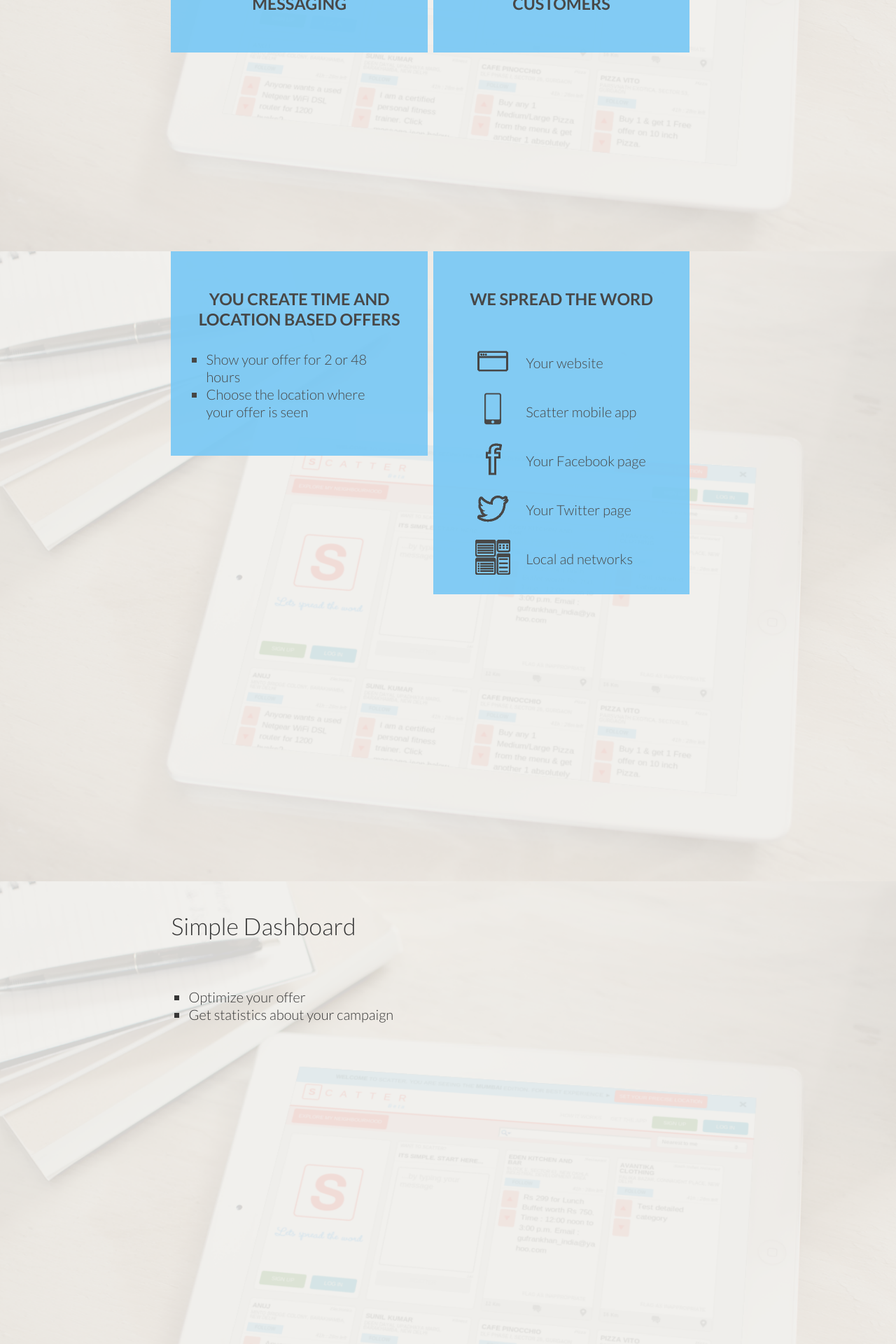
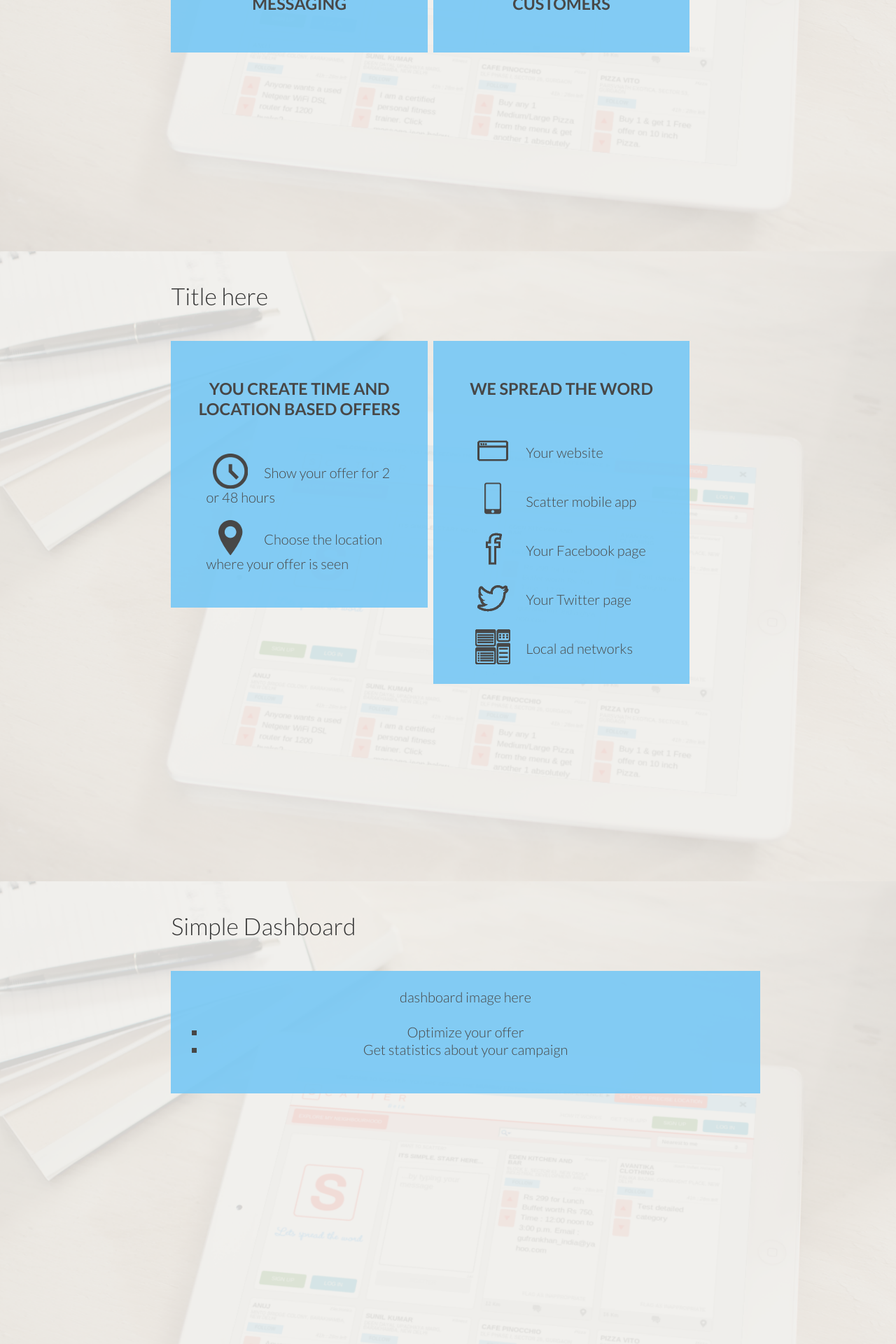
Before and after one commit to metamn/scatter, a Jekyll site: the page built from _posts/2013-08-13-business.html, in a window 1280 px wide. Shown: the part 1441-3361 px from the top of the page at 70% size. Built offline with Jekyll 4.4.1, drawn with Linux system fonts in a browser that asks for light colours; nearby versions of some CDN libraries.

Commit message:
All done, needs to be reviewed

```diff
--- a/_config.yml
+++ b/_config.yml
@@ -2,4 +2,4 @@ permalink: /:title
 
 name: Scatter
 
-#url: http://metamn.github.io/scatter
+url: http://metamn.github.io/scatter
--- a/_posts/2013-08-13-business.html
+++ b/_posts/2013-08-13-business.html
@@ -61,6 +61,9 @@ class: business
 
   <section id="slide-3">
     <article>
+      <header>
+        <h1>Title here</h1>
+      </header>
 
       <div id="offer">
         <h2>You create time and location based offers</h2>
@@ -85,16 +88,21 @@ class: business
   </section>
 
 
-  <section id="slide-3">
+  <section id="slide-4">
     <article>
       <header>
         <h1>Simple Dashboard</h1>
       </header>
 
-      <ul>
-        <li>Optimize your offer</li>
-        <li>Get statistics about your campaign</li>
-      </ul>
+      <div>
+        <figure>
+          <figcaption>dashboard image here</figcaption>
+        </figure>
+        <ul>
+          <li>Optimize your offer</li>
+          <li>Get statistics about your campaign</li>
+        </ul>
+      </div>
     </article>
   </section>
 
--- a/assets/print.css
+++ b/assets/print.css
@@ -115,13 +115,13 @@ body .container #content h1 { font-weight: 300; font-size: 170%; }
 @media only screen and (min-width: 1401px) { body .container #content h1 { font-size: 220%; } }
 body .container #content h2 { font-weight: bold; text-transform: uppercase; }
 body .container #content h1, body .container #content h2 { padding: 1.25em 0; }
-body .container #content section#intro { background-image: url(/assets/smartphone-with-scatter.png); }
+body .container #content section#intro { background-image: url(http://metamn.github.io/scatter/assets/smartphone-with-scatter.png); }
 body .container #content section#intro article header { width: 100%; float: left; margin-top: 38.196%; }
 body .container #content section#intro article header h1 { color: #f0efeb; }
 body .container #content section#intro article form { /* I'm a business */ }
 body .container #content section#intro article form a:first-of-type { display: inline-block; margin-top: 3.75em; }
 @media only screen and (min-width: 1401px) { body .container #content section#intro article form a:first-of-type { margin-top: 6.25em; } }
-body .container #content section#features { background-image: url(/assets/laptop-with-scatter.png); }
+body .container #content section#features { background-image: url(http://metamn.github.io/scatter/assets/laptop-with-scatter.png); }
 body .container #content section#features article header h1 { color: #f0efeb; }
 body .container #content section#features article ul { width: 100%; float: left; display: block; margin: 0; margin: 1.25em 0; }
 body .container #content section#features article ul li { display: inline-block; list-style-type: none; margin-left: 0; float: left; margin-right: 1.25em; }
@@ -135,7 +135,7 @@ body .container #content section#features article ul li:last-of-type { margin-ri
 body .container #content section#features article form { /* I'm a business */ }
 body .container #content section#features article form input:first-of-type { display: none; }
 body .container #content section#features article form p { display: inline-block; }
-body .container #content section#testimonials { background-image: url(/assets/laptop-with-scatter.png); }
+body .container #content section#testimonials { background-image: url(http://metamn.github.io/scatter/assets/laptop-with-scatter.png); }
 body .container #content section#testimonials article ul { width: 100%; float: left; margin: 2.5em 0 1.25em; list-style: none; }
 body .container #content section#testimonials article ul li { margin-bottom: 1.25em; width: 100%; float: left; background: #363636; color: #f0efeb; opacity: .9; font-weight: 400; cursor: pointer; }
 @media only screen and (min-width: 1401px) { body .container #content section#testimonials article ul li { max-width: 61.804%; } }
@@ -160,7 +160,7 @@ body.business .container #header nav ul li.last, body.business .container #heade
 body.business .container #header nav ul li { padding-right: 1.25em; cursor: pointer; }
 body.business .container #header nav ul li:after { content: ''; position: absolute; width: 24px; height: 24px; border-radius: 50%; border: 4px solid #77c8f5; }
 body.business .container #header nav ul li:hover:after, body.business .container #header nav ul li.active:after { background: #77c8f5; }
-body.business .container #content section { background-image: url(/assets/tablet-with-scatter.png); }
+body.business .container #content section { background-image: url(http://metamn.github.io/scatter/assets/tablet-with-scatter.png); }
 body.business .container #content section div { width: 40%; margin-right: 1%; margin-bottom: 2%; max-height: 22em; display: inline-block; float: left; padding: 1.25em; background: #77c8f5; opacity: .9; text-align: center; }
 @media only screen and (min-width: 1401px) { body.business .container #content section div { max-height: 30em; } }
 body.business .container #content section div img { width: 20%; }
@@ -180,15 +180,17 @@ body.business .container #content section#slide-1 #devices p#p3 { top: -15em; le
 body.business .container #content section#slide-1 #location-2 h2 { margin-top: 1.25em; }
 body.business .container #content section#slide-3 div { padding-top: 1.25em; }
 body.business .container #content section#slide-3 div p { margin-bottom: 1.25em; }
-body.business .container #content section#slide-3 div ul { text-align: left; }
-body.business .container #content section#slide-3 div#spread ul { list-style: none; }
-body.business .container #content section#slide-3 div#spread ul li { margin-bottom: 0; }
-body.business .container #content section#slide-3 div#spread ul li:before { position: relative; top: 15px; text-align: center; padding: 5px; width: 60px; height: 60px; display: inline-block; margin-right: 0.625em; }
-body.business .container #content section#slide-3 div#spread ul li:nth-of-type(1):before { content: url(/assets/browser.png); }
-body.business .container #content section#slide-3 div#spread ul li:nth-of-type(2):before { content: url(/assets/smartphone-icon.png); }
-body.business .container #content section#slide-3 div#spread ul li:nth-of-type(3):before { content: url(/assets/facebook.png); }
-body.business .container #content section#slide-3 div#spread ul li:nth-of-type(4):before { content: url(/assets/twitter.png); }
-body.business .container #content section#slide-3 div#spread ul li:nth-of-type(5):before { content: url(/assets/portals.png); }
+body.business .container #content section#slide-3 div ul { text-align: left; list-style: none; }
+body.business .container #content section#slide-3 div ul li { margin-bottom: 0; }
+body.business .container #content section#slide-3 div ul li:before { position: relative; top: 15px; text-align: center; padding: 5px; width: 60px; height: 60px; display: inline-block; margin-right: 0.625em; }
+body.business .container #content section#slide-3 div#offer ul li:nth-of-type(1):before { content: url(http://metamn.github.io/scatter/assets/clock.png); }
+body.business .container #content section#slide-3 div#offer ul li:nth-of-type(2):before { content: url(http://metamn.github.io/scatter/assets/location.png); }
+body.business .container #content section#slide-3 div#spread ul li:nth-of-type(1):before { content: url(http://metamn.github.io/scatter/assets/browser.png); }
+body.business .container #content section#slide-3 div#spread ul li:nth-of-type(2):before { content: url(http://metamn.github.io/scatter/assets/smartphone-icon.png); }
+body.business .container #content section#slide-3 div#spread ul li:nth-of-type(3):before { content: url(http://metamn.github.io/scatter/assets/facebook.png); }
+body.business .container #content section#slide-3 div#spread ul li:nth-of-type(4):before { content: url(http://metamn.github.io/scatter/assets/twitter.png); }
+body.business .container #content section#slide-3 div#spread ul li:nth-of-type(5):before { content: url(http://metamn.github.io/scatter/assets/portals.png); }
+body.business .container #content section#slide-4 div { width: 100%; }
 
 .outline, .hidden { display: none; }
 
--- a/assets/screen.css
+++ b/assets/screen.css
@@ -115,13 +115,13 @@ body .container #content h1 { font-weight: 300; font-size: 170%; }
 @media only screen and (min-width: 1401px) { body .container #content h1 { font-size: 220%; } }
 body .container #content h2 { font-weight: bold; text-transform: uppercase; }
 body .container #content h1, body .container #content h2 { padding: 1.25em 0; }
-body .container #content section#intro { background-image: url(/assets/smartphone-with-scatter.png); }
+body .container #content section#intro { background-image: url(http://metamn.github.io/scatter/assets/smartphone-with-scatter.png); }
 body .container #content section#intro article header { width: 100%; float: left; margin-top: 38.196%; }
 body .container #content section#intro article header h1 { color: #f0efeb; }
 body .container #content section#intro article form { /* I'm a business */ }
 body .container #content section#intro article form a:first-of-type { display: inline-block; margin-top: 3.75em; }
 @media only screen and (min-width: 1401px) { body .container #content section#intro article form a:first-of-type { margin-top: 6.25em; } }
-body .container #content section#features { background-image: url(/assets/laptop-with-scatter.png); }
+body .container #content section#features { background-image: url(http://metamn.github.io/scatter/assets/laptop-with-scatter.png); }
 body .container #content section#features article header h1 { color: #f0efeb; }
 body .container #content section#features article ul { width: 100%; float: left; display: block; margin: 0; margin: 1.25em 0; }
 body .container #content section#features article ul li { display: inline-block; list-style-type: none; margin-left: 0; float: left; margin-right: 1.25em; }
@@ -135,7 +135,7 @@ body .container #content section#features article ul li:last-of-type { margin-ri
 body .container #content section#features article form { /* I'm a business */ }
 body .container #content section#features article form input:first-of-type { display: none; }
 body .container #content section#features article form p { display: inline-block; }
-body .container #content section#testimonials { background-image: url(/assets/laptop-with-scatter.png); }
+body .container #content section#testimonials { background-image: url(http://metamn.github.io/scatter/assets/laptop-with-scatter.png); }
 body .container #content section#testimonials article ul { width: 100%; float: left; margin: 2.5em 0 1.25em; list-style: none; }
 body .container #content section#testimonials article ul li { margin-bottom: 1.25em; width: 100%; float: left; background: #363636; color: #f0efeb; opacity: .9; font-weight: 400; cursor: pointer; }
 @media only screen and (min-width: 1401px) { body .container #content section#testimonials article ul li { max-width: 61.804%; } }
@@ -160,7 +160,7 @@ body.business .container #header nav ul li.last, body.business .container #heade
 body.business .container #header nav ul li { padding-right: 1.25em; cursor: pointer; }
 body.business .container #header nav ul li:after { content: ''; position: absolute; width: 24px; height: 24px; border-radius: 50%; border: 4px solid #77c8f5; }
 body.business .container #header nav ul li:hover:after, body.business .container #header nav ul li.active:after { background: #77c8f5; }
-body.business .container #content section { background-image: url(/assets/tablet-with-scatter.png); }
+body.business .container #content section { background-image: url(http://metamn.github.io/scatter/assets/tablet-with-scatter.png); }
 body.business .container #content section div { width: 40%; margin-right: 1%; margin-bottom: 2%; max-height: 22em; display: inline-block; float: left; padding: 1.25em; background: #77c8f5; opacity: .9; text-align: center; }
 @media only screen and (min-width: 1401px) { body.business .container #content section div { max-height: 30em; } }
 body.business .container #content section div img { width: 20%; }
@@ -180,15 +180,17 @@ body.business .container #content section#slide-1 #devices p#p3 { top: -15em; le
 body.business .container #content section#slide-1 #location-2 h2 { margin-top: 1.25em; }
 body.business .container #content section#slide-3 div { padding-top: 1.25em; }
 body.business .container #content section#slide-3 div p { margin-bottom: 1.25em; }
-body.business .container #content section#slide-3 div ul { text-align: left; }
-body.business .container #content section#slide-3 div#spread ul { list-style: none; }
-body.business .container #content section#slide-3 div#spread ul li { margin-bottom: 0; }
-body.business .container #content section#slide-3 div#spread ul li:before { position: relative; top: 15px; text-align: center; padding: 5px; width: 60px; height: 60px; display: inline-block; margin-right: 0.625em; }
-body.business .container #content section#slide-3 div#spread ul li:nth-of-type(1):before { content: url(/assets/browser.png); }
-body.business .container #content section#slide-3 div#spread ul li:nth-of-type(2):before { content: url(/assets/smartphone-icon.png); }
-body.business .container #content section#slide-3 div#spread ul li:nth-of-type(3):before { content: url(/assets/facebook.png); }
-body.business .container #content section#slide-3 div#spread ul li:nth-of-type(4):before { content: url(/assets/twitter.png); }
-body.business .container #content section#slide-3 div#spread ul li:nth-of-type(5):before { content: url(/assets/portals.png); }
+body.business .container #content section#slide-3 div ul { text-align: left; list-style: none; }
+body.business .container #content section#slide-3 div ul li { margin-bottom: 0; }
+body.business .container #content section#slide-3 div ul li:before { position: relative; top: 15px; text-align: center; padding: 5px; width: 60px; height: 60px; display: inline-block; margin-right: 0.625em; }
+body.business .container #content section#slide-3 div#offer ul li:nth-of-type(1):before { content: url(http://metamn.github.io/scatter/assets/clock.png); }
+body.business .container #content section#slide-3 div#offer ul li:nth-of-type(2):before { content: url(http://metamn.github.io/scatter/assets/location.png); }
+body.business .container #content section#slide-3 div#spread ul li:nth-of-type(1):before { content: url(http://metamn.github.io/scatter/assets/browser.png); }
+body.business .container #content section#slide-3 div#spread ul li:nth-of-type(2):before { content: url(http://metamn.github.io/scatter/assets/smartphone-icon.png); }
+body.business .container #content section#slide-3 div#spread ul li:nth-of-type(3):before { content: url(http://metamn.github.io/scatter/assets/facebook.png); }
+body.business .container #content section#slide-3 div#spread ul li:nth-of-type(4):before { content: url(http://metamn.github.io/scatter/assets/twitter.png); }
+body.business .container #content section#slide-3 div#spread ul li:nth-of-type(5):before { content: url(http://metamn.github.io/scatter/assets/portals.png); }
+body.business .container #content section#slide-4 div { width: 100%; }
 
 .outline, .hidden { display: none; }
 
```
Also changed, not shown: assets/theme.scss (+39 -19 lines), assets/clock.png, assets/location.png (added), 7 other files.
